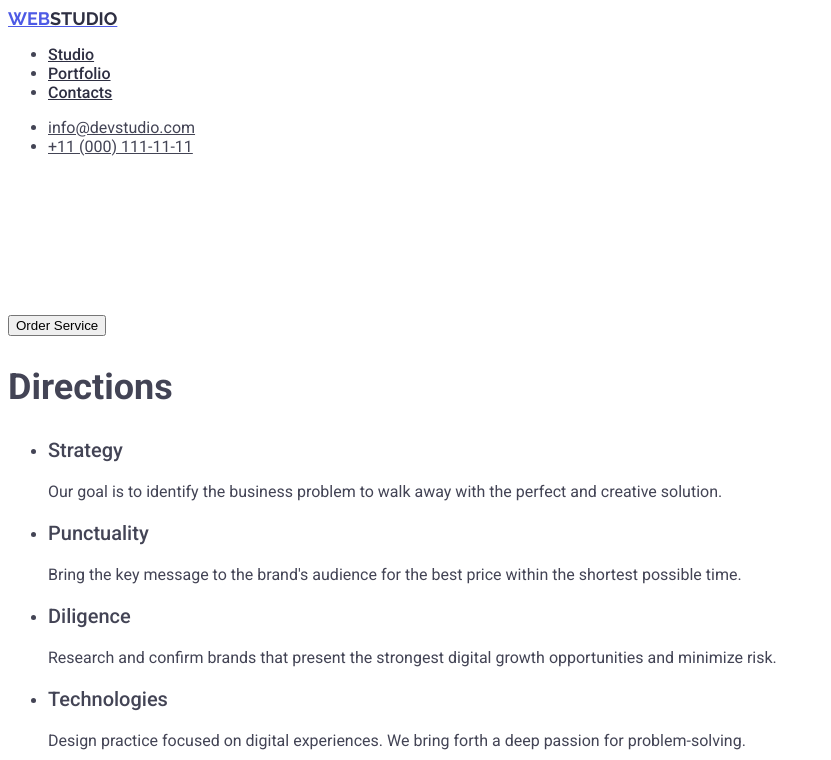
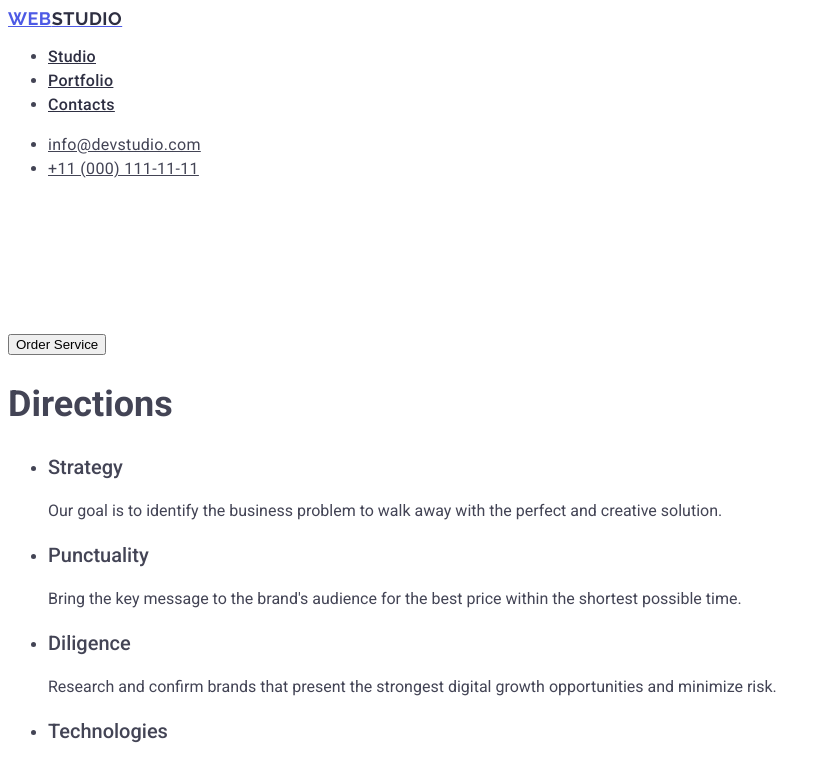
Before and after one commit to toomach/goit-markup-hw-02, a plain HTML site: page index.html in a window 1280 px wide. Shown: the top 760 px of the page, without its empty margins (0-831 px from the left). Drawn offline with Linux system fonts and the light colour scheme.

Commit message:
header done 1

```diff
--- a/css/styles.css
+++ b/css/styles.css
@@ -8,26 +8,26 @@ body {
 
 h1 {
     font-size: 56px;
-    line-height: 1,07;
+    line-height: 1.07;
     color: #FFF;
     font-weight: 700;
 }
 
 h2 {
     font-size: 36px;
-    line-height: 1,11;
+    line-height: 1.11;
     font-weight: 700;
 }
 
 h3 {
     font-size: 20px;
-    line-height: 1,2;
+    line-height: 1.2;
     font-weight: 500;
 }
 
 p {
     font-size: 16px;
-    line-height: 1,5;
+    line-height: 1.5;
     color: #434455;
     font-weight: 400;
 }
@@ -38,8 +38,8 @@ p {
     font-family: "Raleway", sans-serif;
     font-weight: 700;
     font-size: 18px;
-    line-height: 1,17;
-    letter-spacing: 0,03em;
+    line-height: 1.17;
+    letter-spacing: 0.03em;
     text-transform: uppercase;
     color: #4d5ae5;
 }
@@ -51,8 +51,8 @@ p {
 .nav-link {
     font-weight: 500;
     font-size: 16px;
-    line-height: 1,5;
-    letter-spacing: 0,02em;
+    line-height: 1.5;
+    letter-spacing: 0.02em;
     color: #2e2f42;
 }
 
@@ -67,8 +67,8 @@ p {
 
 .address-link {
     font-size: 16px;
-    line-height: 1,5;
-    letter-spacing: 0,02em;
+    line-height: 1.5;
+    letter-spacing: 0.02em;
     color: #434455;
 }
 
```
